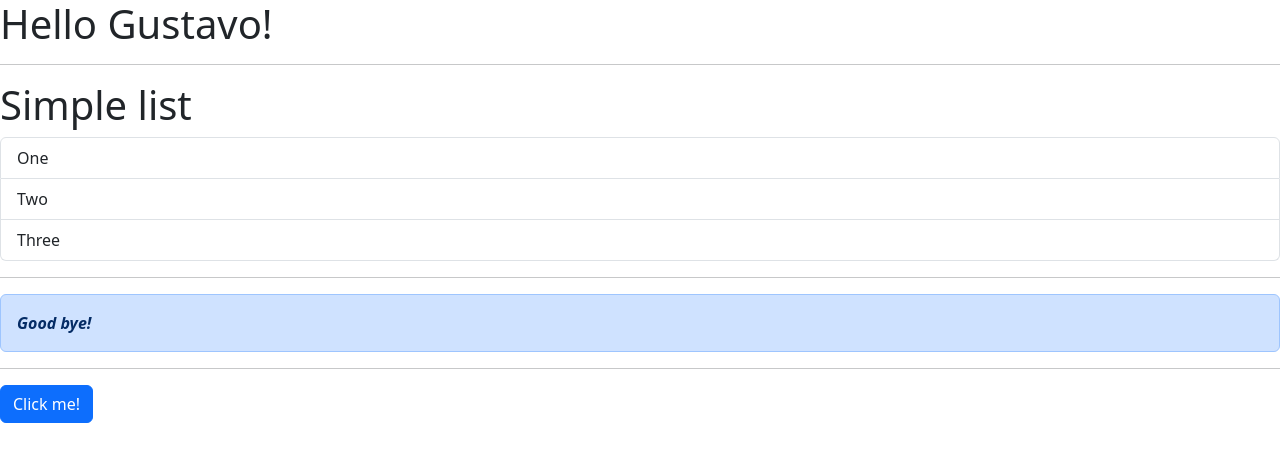
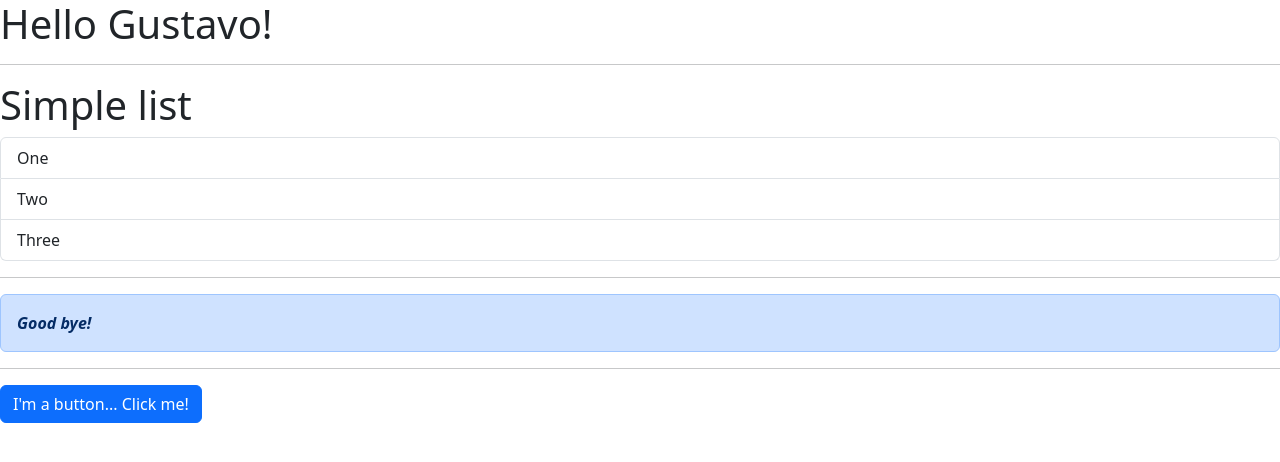
Before and after one commit to GusCavallin/react-sample-app, a React (Vite) app: page / in a window 1280 px wide. Shown: the top 462 px of the page. Built offline with nearby package versions, Linux system fonts and the light colour scheme.

Commit message:
Button using children (of type string)

```diff
--- a/src/App.tsx
+++ b/src/App.tsx
@@ -22,7 +22,7 @@ function App() {
         </b>
       </Alert>
       <hr />
-      <Button name="Click me!" />
+      <Button>I'm a button... Click me!</Button>
     </div>
   );
 }
--- a/src/components/Button.tsx
+++ b/src/components/Button.tsx
@@ -1,12 +1,12 @@
 interface Props {
-  name: string;
+  children: string;
 }
 
-const Button = ({ name }: Props) => {
+const Button = ({ children }: Props) => {
   // From: https://getbootstrap.com/docs/6.0/components/button/
   return (
     <button type="button" className="btn btn-primary">
-      {name}
+      {children}
     </button>
   );
 };
```
